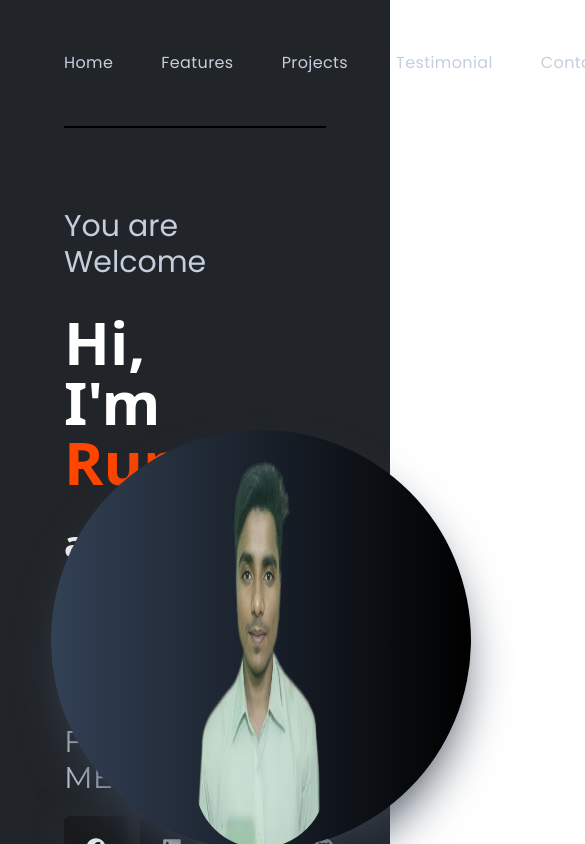
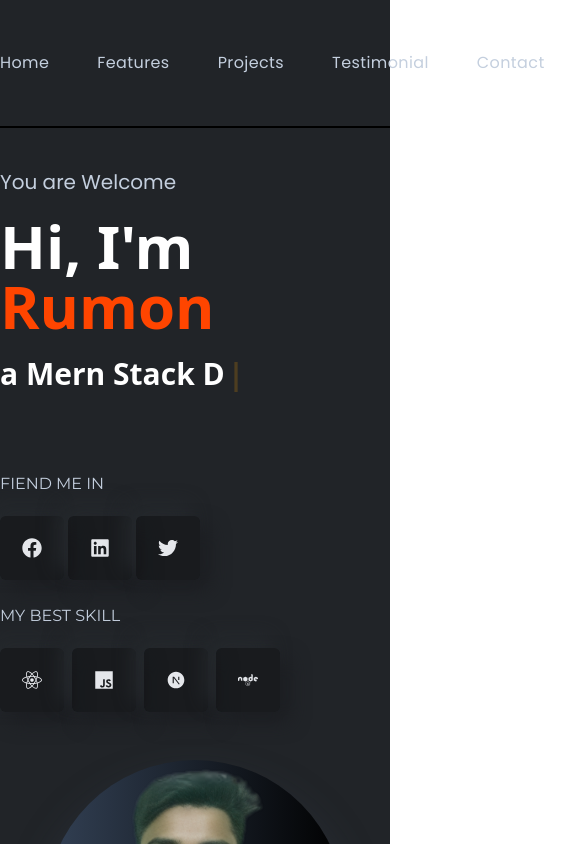
Before and after one commit to Rumon-Sarker/portfolio2, a React (Vite) app: page / in a window 390 px wide. Shown: the top 844 px of the page, 585 px wide, since content can reach past the window. Built offline with nearby package versions, Linux system fonts and the light colour scheme.

Commit message:
baner responsive

```diff
--- a/src/App.jsx
+++ b/src/App.jsx
@@ -10,7 +10,7 @@ import Testimonials from "./components/testimonails/Testimonials";
 const App = () => {
   return (
     <div className="w-full h-auto text-lightText bg-bodyColor">
-      <div className="max-w-screen-2xl mx-auto px-16">
+      <div className="max-w-screen-xl mx-auto">
         <Navbar></Navbar>
         <Banner></Banner>
         <Features></Features>
--- a/src/components/banner/Banner.jsx
+++ b/src/components/banner/Banner.jsx
@@ -3,7 +3,7 @@ import RightBanner from "./RightBanner";
 
 const Banner = () => {
     return (
-        <section id="home" className="w-full py-20 flex border-b-2 border-b-black">
+        <section id="home" className="w-full pt-10 pb-20 gap-12 xl:gap-0 flex flex-col lgl:flex-row border-b-2 border-b-black">
 
             <LeftBanner></LeftBanner>
             <RightBanner></RightBanner>
--- a/src/components/banner/LeftBanner.jsx
+++ b/src/components/banner/LeftBanner.jsx
@@ -1,4 +1,4 @@
-import { FaFacebook, FaGithub, FaJs, FaLinkedin, FaNode, FaReact, FaTwitter } from "react-icons/fa";
+import { FaFacebook, FaJs, FaLinkedin, FaNode, FaReact, FaTwitter } from "react-icons/fa";
 import { RiNextjsFill } from "react-icons/ri";
 import { Cursor, useTypewriter } from "react-simple-typewriter";
 const LeftBanner = () => {
@@ -12,20 +12,22 @@ const LeftBanner = () => {
 
     });
     return (
-        <div className=" w-1/2 flex flex-col gap-8 md:border-l-2 md:pl-6 border-designColor">
-            <h3 className=" font-normal font-bodyFont text-3xl"> You are Welcome</h3>
+        <div className="lgl:w-1/2 w-full flex flex-col gap-20 md:border-l-2 border-designColor">
+            <div className="flex flex-col gap-5">
+                <h3 className="font-bodyFont  text-xl"> You are Welcome</h3>
                 <h1 className="text-6xl font-bold text-white">
                     {" Hi, I'm"}
                     <span className="text-designColor capitalize"> Rumon</span>
                 </h1>
-            <h3 className="text-4xl font-bold text-white">
+                <h3 className="md:text-4xl text-3xl font-bold text-white">
                     <span className="">a {text}</span>
                     <Cursor cursorColor='orange' />
                 </h3>
-            <div className="md:flex justify-between mt-12">
+            </div>
+            <div className="flex flex-col xl:flex-row gap-6 lgl:gap-12 justify-between">
                 <div>
-                    <h1 className="text-3xl font-titleFont mb-5 uppercase">Fiend Me In</h1>
-                    <div className="flex gap-3">
+                    <h1 className="text-base font-titleFont mb-5 uppercase">Fiend Me In</h1>
+                    <div className="flex md:gap-3 gap-1">
                         <a href="https://www.facebook.com/md.srrumon121" target="_blank">
                             <span className="bannerIocons"><FaFacebook /></span>
                         </a>
@@ -35,14 +37,11 @@ const LeftBanner = () => {
                         <a href="https://twitter.com/Rumon_Sarker1" target="_blank">
                             <span className="bannerIocons"><FaTwitter /></span>
                         </a>
-                        <a href="https://github.com/Rumon-Sarker" target="_blank">
-                            <span className="bannerIocons"><FaGithub /></span>
-                        </a>
                     </div>
                 </div>
                 <div>
-                    <h1 className="text-3xl font-titleFont mb-5 uppercase">My Best Skill</h1>
-                    <div className="flex gap-4">
+                    <h1 className="text-base font-titleFont mb-5 uppercase">My Best Skill</h1>
+                    <div className="flex md:gap-4 gap-2">
                         <span className="bannerIocons"><FaReact /></span>
                         <span className="bannerIocons"><FaJs /></span>
                         <span className="bannerIocons"><RiNextjsFill /></span>
--- a/src/components/banner/RightBanner.jsx
+++ b/src/components/banner/RightBanner.jsx
@@ -2,9 +2,9 @@ import { bannerImg1 } from "../../assets";
 
 const RightBanner = () => {
     return (
-        <div className="w-1/2 flex mx-auto justify-center items-center relative">
-            <img className="w-[400px] h-[400px] mt-4 rounded-full z-20" src={bannerImg1} alt="bannerImg" />
-            <div className="absolute bg-gradient-to-r from-slate-700 to-black w-[420px] h-[420px] rounded-full justify-center mx-auto items-center shadow-2xl shadow-gray-700">
+        <div className="w-full lgl:w-1/2 flex mx-auto justify-center items-center relative">
+            <img className="w-[300px] h-[300px] lgl:w-[400px] lgl:h-[400px] rounded-full z-20" src={bannerImg1} alt="bannerImg" />
+            <div className="absolute bg-gradient-to-r from-slate-700 to-black w-[300px] h-[300px] lgl:w-[400px] lgl:h-[400px] rounded-full justify-center mx-auto items-center shadow-2xl shadow-gray-700">
             </div>
         </div>
     );
--- a/src/components/features/Features.jsx
+++ b/src/components/features/Features.jsx
@@ -7,11 +7,10 @@ const Features = () => {
         <section id="features" className="w-full py-20  pb-20  border-b-2 border-b-black">
             <Title title="Features" desc="What i Do" />
             <p className="text-xl font-titleFont leading-relaxed tracking-wid mb-12  ">As a Junior Frontend Developer, my aim is to grow alongside a dynamic team, honing my skills in HTML, CSS, JavaScript, React, Nextjs, Nodejs and MongoDb to craft engaging user experiences. Committed to learning and adapting swiftly,  I aspire to contribute creatively to projects, driven by a passion for innovation and a dedication to delivering high-quality solutions.</p>
-            <div className="grid md:grid-cols-3 grid-cols-1 gap-12">
+            <div className="grid grid-cols-1 md:grid-cols-2 xl:grid-cols-3 md:gap-5 gap-12">
                 <FeaturesCard title="Front End Development" icon={frontEnd}></FeaturesCard>
                 <FeaturesCard title="Back End Development" icon={backEndIcon}></FeaturesCard>
                 <FeaturesCard title="Mern Stack Development" icon={mernIcon}></FeaturesCard>
-
             </div>
         </section>
     );
--- a/src/components/projects/ProjectCart.jsx
+++ b/src/components/projects/ProjectCart.jsx
@@ -2,7 +2,7 @@ import { FaGithub, FaGlobe } from "react-icons/fa";
 
 const ProjectCart = ({ title, img, used, desc, liveLink, githubLink }) => {
     return (
-        <div className="w-full h-auto py-10 p-2 rounded-lg shadow-ahadowOne flex flex-col bg-gradient-to-r from-bodyColor to-[#202327] group hover:bg-gradient-to-b hover:from-black hover:to-[#1e2024] transition-colors duration-100" >
+        <div className="w-full h-auto xl:py-10 p-2 rounded-lg shadow-ahadowOne flex flex-col bg-gradient-to-r from-bodyColor to-[#202327] group hover:bg-gradient-to-b hover:from-black hover:to-[#1e2024] transition-colors duration-100" >
             <div className="w-full h-[80%] overflow-hidden rounded-lg">
                 <img className="w-full h-64 object-cover group-hover:scale-110 duration-500" src={img} alt="project" />
             </div>
--- a/src/components/projects/Projects.jsx
+++ b/src/components/projects/Projects.jsx
@@ -11,7 +11,7 @@ const Projects = () => {
             <div className="mb-12 text-xl md:w-9/12">
                 <p>Every project is Fullstack project. I have developing this all project my knowlage.My experience is dainamic project developing and new tecnoligy using in the project.</p>
             </div>
-            <div className="grid md:grid-cols-3 grid-cols-1 gap-12">
+            <div className="grid grid-cols-1 md:grid-cols-2 xl:grid-cols-3 gap-6 xl:gap-12">
                 <ProjectCart
                     title="Green Cooffe House"
                     img={project1}
--- a/tailwind.config.js
+++ b/tailwind.config.js
@@ -6,6 +6,16 @@ export default {
   ],
   theme: {
     extend: {
+      screens: {
+        xs: "320px",
+        sm: "375px",
+        sml: "500px",
+        md: "667px",
+        mdl: "768px",
+        lg: "960px",
+        lgl: "1024px",
+        xl: "1280px"
+      },
       fontFamily: {
         titleFont: ["Montserrat", "sans-serif"],
         bodyFont: ["Poppins", "sans-serif"]
```
Lines whose indentation alone changed are shown as unchanged.
